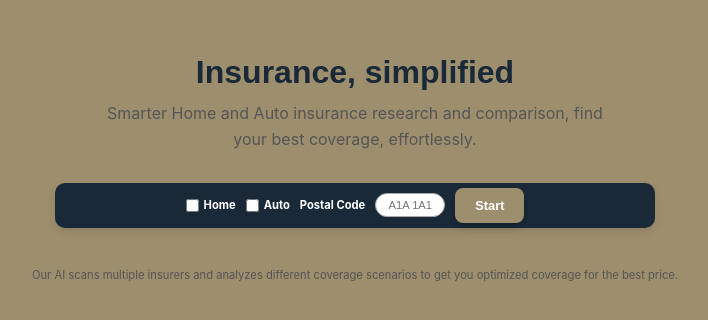
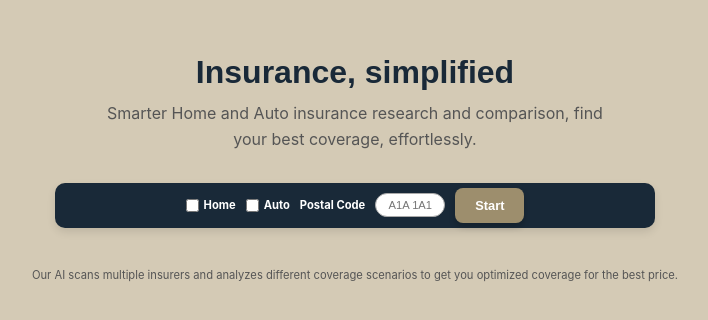
Before and after one commit to vidx3m/ince, a Next.js app: page / in a window 1280 px wide. Shown: the part 232-552 px from the top of the page, without its empty margins (285-993 px from the left). Built offline with nearby package versions, Linux system fonts and the light colour scheme.

Commit message:
Updated landing page

```diff
--- a/pages/index.tsx
+++ b/pages/index.tsx
@@ -8,7 +8,7 @@ export default function Home() {
             justifyContent: "center",
             alignItems: "center",
             minHeight: "100vh",
-            backgroundColor: "#9d8e6d",
+            backgroundColor: "#d4cab5",
             fontFamily: "Inter, sans-serif",
             color: "#ffffff", fontSize: "0.7rem",
             padding: "40px",
```
